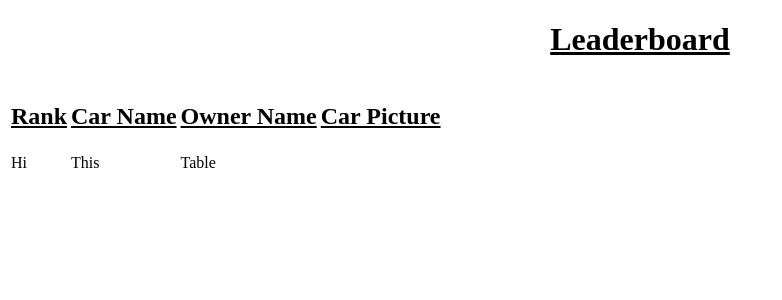
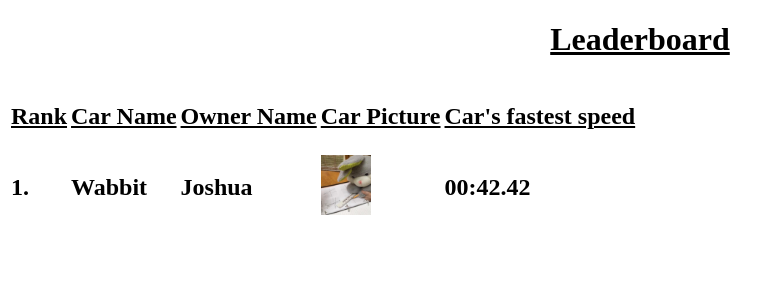
Before and after one commit to alan412/derby, a Django app: page /derby/leaderboard in a window 1280 px wide. Shown: the top 300 px of the page, without its empty margins (0-782 px from the left). Run offline with Django 3.2, Linux system fonts and the light colour scheme.

Commit message:
more leaderboard work

```diff
--- a/derby/static/derby/style.css
+++ b/derby/static/derby/style.css
@@ -20,3 +20,7 @@ h1.center-title{
     width: 3%;
     padding: 2px;
 }
+
+table.border{
+
+}
--- a/derby/templates/derby/leaderboard.html
+++ b/derby/templates/derby/leaderboard.html
@@ -5,8 +5,8 @@
     <u><b>Leaderboard</b></u>
 </h1>
 
-<table>
-    <tr>
+<table class="small_border">
+    <tr style="height:1%">
         <td>
             <div>
                 <h2><u>Rank</u></h2>
@@ -27,16 +27,27 @@
                 <h2><u>Car Picture</u></h2>
             </div>
         </td>
+        <td>
+            <div>
+                <h2><u>Car's fastest speed</u></h2>
+            </div>
+        </td>
     </tr>
-    <tr>
-            <td style=>
-                Hi
+    <tr style="height:5%">
+            <td>
+                <h2><b>1.</b></h2>
             </td>
             <td>
-                This
+                <b><h2>Wabbit</h2></b>
             </td>
             <td>
-                Table
+                <b><h2>Joshua</h2></b>
+            </td>
+            <td>
+                <img src="Wabbit.jpg" alt="Pic of Wabbit" width="50" height="60">
+            </td>
+            <td>
+                <b><h2>00:42.42</h2></b>
             </td>
         </tr>
 </table>
```
Also changed, not shown: derby/Wabbit.jpg (added).
